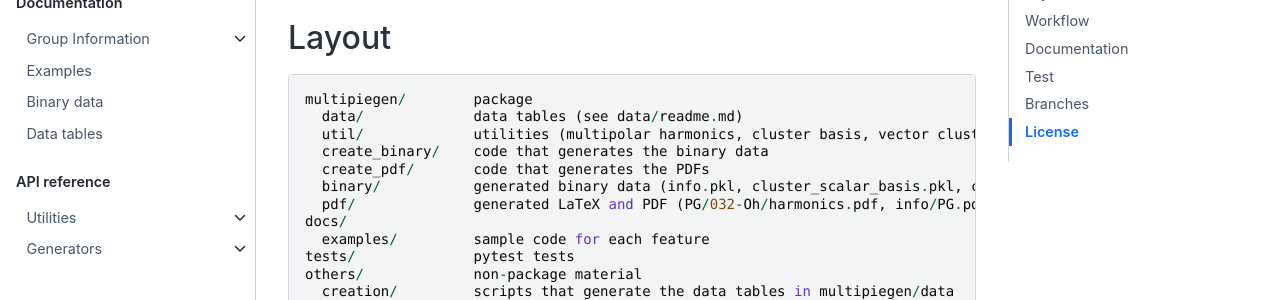
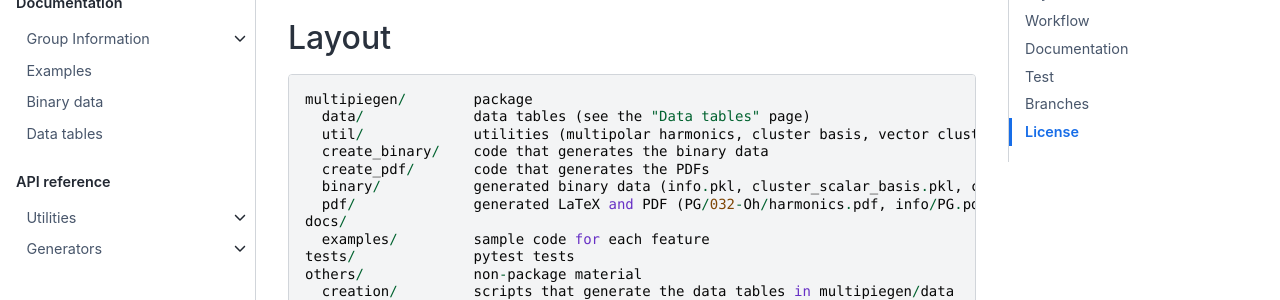
Before and after one commit to CMT-MU/MultiPieGen, a Jupyter Book: the page built from docs/README.md, in a window 1280 px wide and 900 px high, scrolled down 3809 px. Shown: the part 152-452 px from the top of the window. Built offline with Jupyter Book 1.0.4 settings and Sphinx 7.4.7 and the Sphinx Book theme 1.1.4, drawn with Linux system fonts in a browser that asks for light colours.

Commit message:
Remove multipiegen/data/readme.md, replaced by the generated Data tables page
Co-Authored-By: Claude Opus 5.5 <noreply@anthropic.com>

````diff
--- a/docs/README.md
+++ b/docs/README.md
@@ -65,7 +65,7 @@ See [examples](examples/README.md) for runnable sample code for each feature.
 
 ```
 multipiegen/        package
-  data/             data tables (see data/readme.md)
+  data/             data tables (see the "Data tables" page)
   util/             utilities (multipolar harmonics, cluster basis, vector cluster basis, bond cluster basis, cluster SAMB, harmonics symbols, multipolar harmonics, atomic multipole, info, group, symmetry operation, representation matrix, response tensor)
   create_binary/    code that generates the binary data
   create_pdf/       code that generates the PDFs
````
Also changed, not shown: multipiegen/data/readme.md (deleted).
